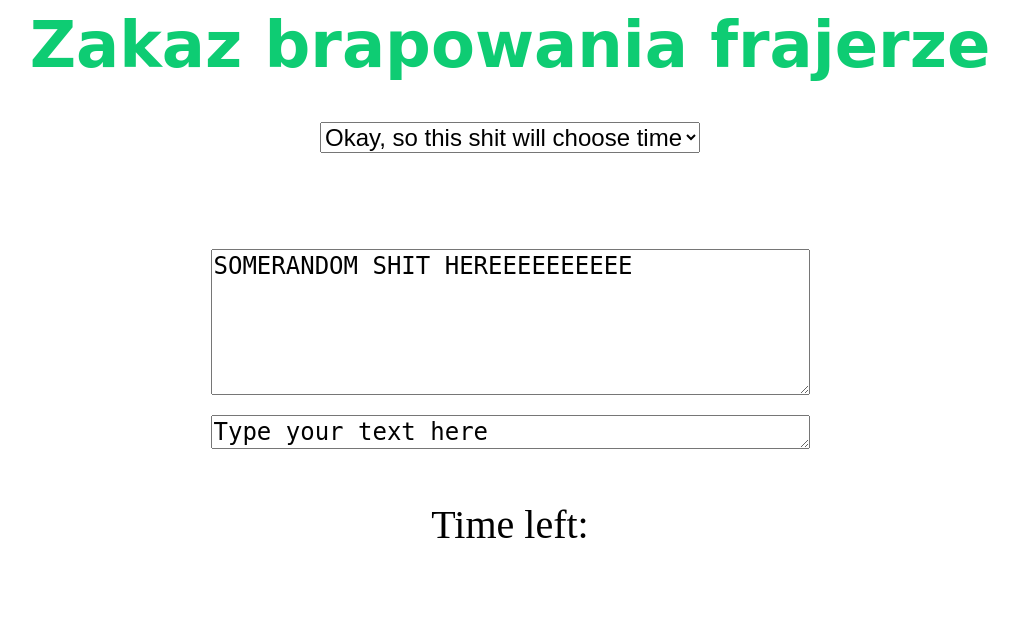
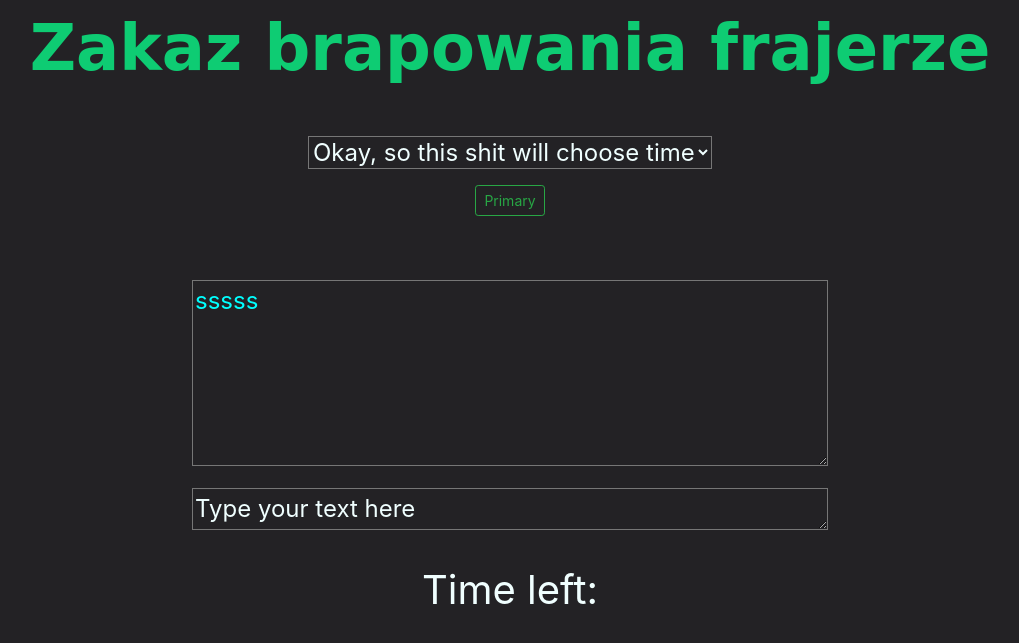
Before and after one commit to Vinqueire/Mango-Typer, a Flask app: page / in a window 1280 px wide. Shown: the top 643 px of the page, without its empty margins (130-1149 px from the left). Run offline with Flask 3, Linux system fonts and the light colour scheme; some web fonts are replaced.

Commit message:
I finished the time, made some css and bootstrap

```diff
--- a/static/style.css
+++ b/static/style.css
@@ -1,5 +1,8 @@
-.dank
-{
+body{
+background-color: rgb(35, 34, 37);
+}
+
+.dank{
 font-size: 4rem;
 font-weight: bold;
 color: rgb(14, 204, 115);
--- a/templates/index.html
+++ b/templates/index.html
@@ -10,25 +10,30 @@
     </header>
     <div style="text-align: center; position: relative; top: 2.5rem;">
         <form>
-            <select class="form-select" aria-label="Default select example" style="font-size: 1.5rem;" id="timeSelect" onchange="getTime()"">
+            <select class="form-select" aria-label="Default select example" style="font-size: 1.5rem; background-color: rgb(35, 34, 37); color: azure;" id="timeSelect" onchange="getTime()"">
                 <option selected disabled>Okay, so this shit will choose time</option>
-                <option value="10"">10 sec</option>
+                <option value="10">10 sec</option>
                 <option value="20">20 sec</option>
                 <option value="30">30 sec</option>
                 <option value="60">1 min</option>
             </select>
         </form>
+        <div>
+            <button type="button" class="btn btn-outline-success btn-sm" style="position: relative; top: 1rem;">Primary</button>
+        </div>
     </div>
     <div style="text-align: center;">
         <p>
-            <textarea style="position: relative; top: 7.5rem; font-size: 1.5rem;" rows="5" cols="40">SOMERANDOM SHIT HEREEEEEEEEEE</textarea>
+            <textarea readonly style="position: relative; top: 7.5rem; font-size: 1.5rem; color: aqua; background-color: rgb(35, 34, 37);" rows="5" cols="40" id="stuffToType">sssss</textarea>
         </p>
+    </div>
+    <div style="text-align: center;">
         <p>
-            <textarea style="position: relative; top: 7.5rem; font-size: 1.5rem;" rows="1" cols="40">Type your text here</textarea>
+            <textarea style="position: relative; top: 7.5rem; font-size: 1.5rem; background-color: rgb(35, 34, 37); color: azure;" rows="1" cols="40">Type your text here</textarea>
         </p>
     </div>
     <div>
-        <p style="position: relative; top: 8rem; font-size: 2.5rem; text-align: center;"><span>Time left: <span id="temp"></span></span></p>
+        <p style="position: relative; top: 8rem; font-size: 2.5rem; text-align: center; color: azure;"><span>Time left: <span id="temp"></span></span></p>
     </div>
     <script src="/static/timer.js"></script>
     <script src="/static/displayer.js"></script>
--- a/templates/layout.html
+++ b/templates/layout.html
@@ -6,6 +6,7 @@
     <meta name="viewport" content="width=device-width, initial-scale=1.0">
     <link rel="preconnect" href="https://fonts.googleapis.com">
     <link rel="preconnect" href="https://fonts.gstatic.com" crossorigin>
+    <link rel="stylesheet" href="https://cdn.jsdelivr.net/npm/bootstrap@4.1.3/dist/css/bootstrap.min.css" integrity="sha384-MCw98/SFnGE8fJT3GXwEOngsV7Zt27NXFoaoApmYm81iuXoPkFOJwJ8ERdknLPMO" crossorigin="anonymous">
     <link href="https://fonts.googleapis.com/css2?family=Kablammo&family=Playfair:ital,wght@0,300;1,300&display=swap" rel="stylesheet">
     <link rel="stylesheet" href="/static/style.css">
     <title>{% block title %}{% endblock %}</title>
```
